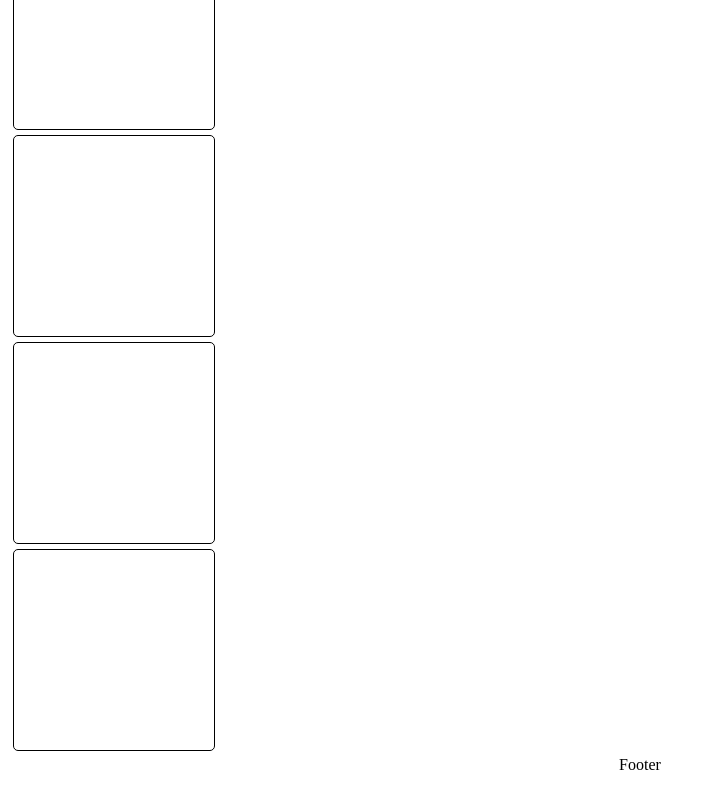
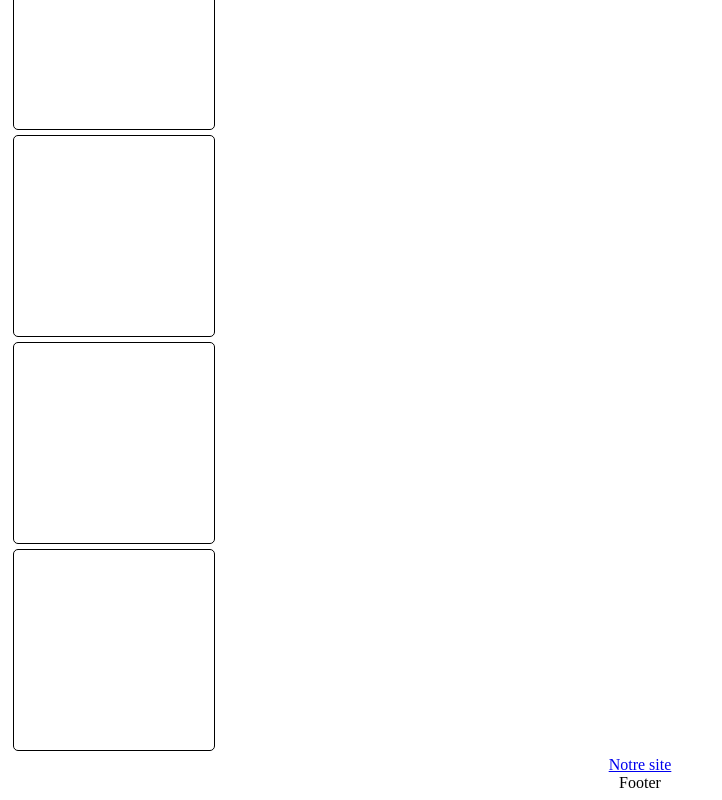
Before and after one commit to HackFromTheGarage/NDI2018Team1, a Next.js app: page / in a window 1280 px wide. Shown: the part 233-1033 px from the top of the page, without its empty margins (0-722 px from the left). Built offline with nearby package versions, Linux system fonts and the light colour scheme.

Commit message:
static webpage added

```diff
--- a/docker-compose.yml
+++ b/docker-compose.yml
@@ -19,8 +19,6 @@ services:
     restart: always
     volumes:
       - /var/lib/mysql # Persist database
-    ports:
-      - 3306:3306
     environment:
       - MYSQL_DATABASE=ndi
       - MYSQL_ROOT_PASSWORD=devpass
--- a/pages/index.jsx
+++ b/pages/index.jsx
@@ -11,7 +11,9 @@ export default () => (
             <div>
                 <div className="rectangle"></div>
                 <div className="rectangle"></div>
+
             </div>
+            <a href="/static/index.html">Notre site</a>
 
         </Layout>
 
```
